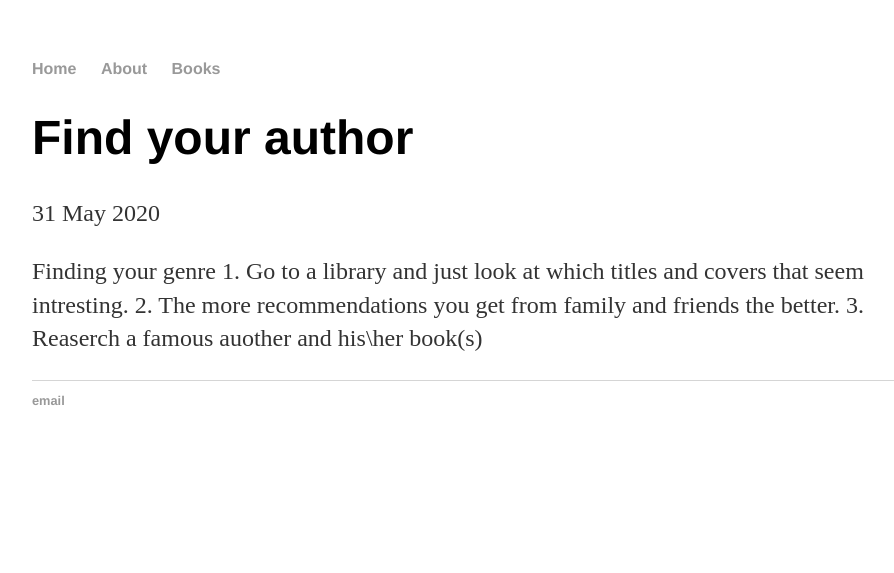
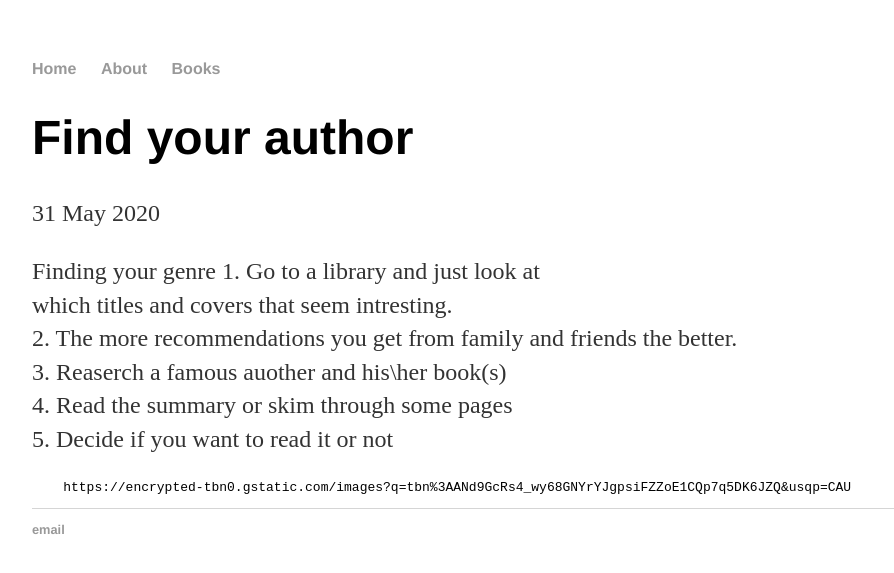
Before and after one commit to meerkatbhat/meerkatbhat, a Jekyll site: the page built from _posts/2020-05-31-Find your Author.md, in a window 1280 px wide. Shown: the top 573 px of the page, without its empty margins (160-1054 px from the left). Built offline with Jekyll 4.4.1, drawn with Linux system fonts in a browser that asks for light colours; our own code applies the rules of GitHub Pages for plain Markdown files.

Commit message:
Update 2020-05-31-Find your Author.md

```diff
--- a/_posts/2020-05-31-Find your Author.md
+++ b/_posts/2020-05-31-Find your Author.md
@@ -1,6 +1,13 @@
 Finding your genre
-        1. Go to a library and just look at
-       which titles and covers that seem intresting.
+        1. Go to a library and just look at<br>
+       which titles and covers that seem intresting.<br>
         2. The more recommendations you get from family and
-       friends the better.
-        3. Reaserch a famous auother and his\her book(s)
+       friends the better.<br>
+        3. Reaserch a famous auother and his\her book(s)<br>
+        4. Read the summary or skim through some pages <br>
+        5. Decide if you want to read it or not <br>
+
+
+
+
+        https://encrypted-tbn0.gstatic.com/images?q=tbn%3AANd9GcRs4_wy68GNYrYJgpsiFZZoE1CQp7q5DK6JZQ&usqp=CAU
```
